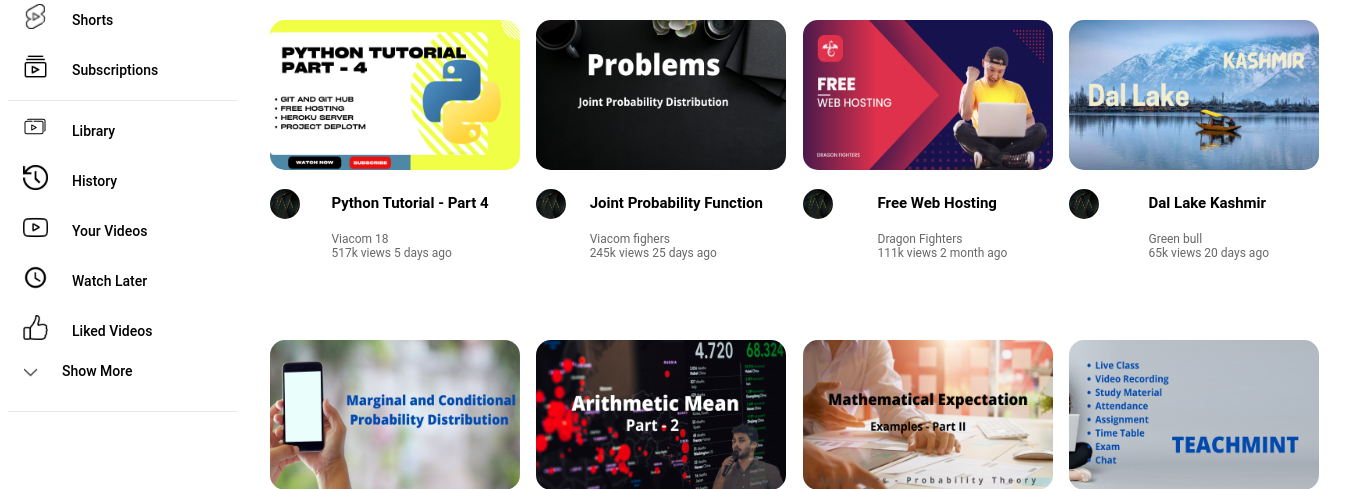
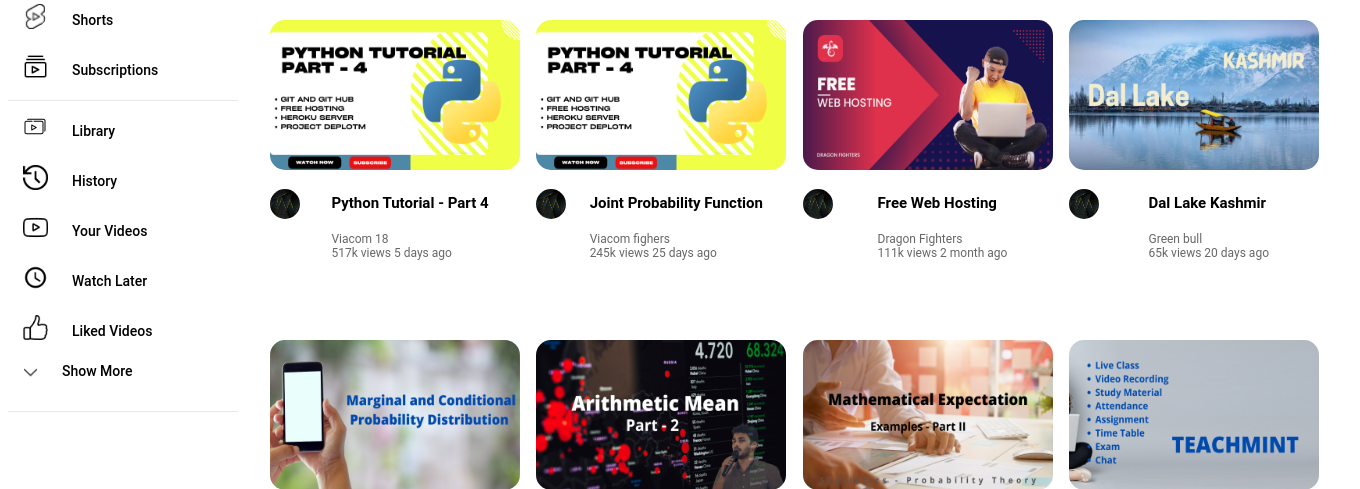
Before and after one commit to KMIrfan/youtube, a Django app: page / in a window 1360 px wide. Shown: the part 120-609 px from the top of the page. Run offline with Django 4.2, Linux system fonts and the light colour scheme.

Commit message:
version12

```diff
--- a/common/templates/youtubetemp/index.html
+++ b/common/templates/youtubetemp/index.html
@@ -95,7 +95,7 @@
                     </div>
                 </div>
                 <div class="vid">
-                    <img src="{% static 'images/problems.png' %}" width="250" height="150" style="border-radius: 15px;">
+                    <img src="{% static 'images/python.png' %}" width="250" height="150" style="border-radius: 15px;">
                     <div class="vdcontent">
                         <div><img src="{% static 'images/account.webp' %}" height="30px" width="30px" style="position: relative; border-radius:40px ;top: 15px;"></div>
                      <div> <h4>Joint Probability Function</h4>
```
